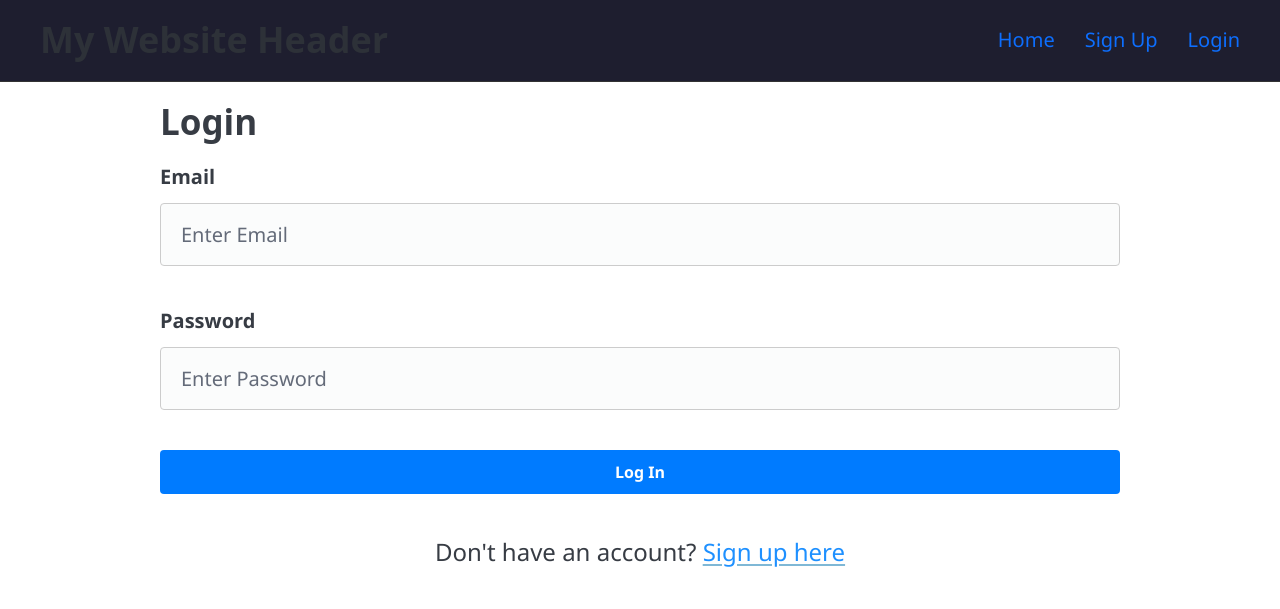
After one commit to manikandanx0/basic-crud-twitter, a Flask app: page /login in a window 1280 px wide. The commit adds this page. Shown: the top 609 px of the page. Run offline with Flask 3, Linux system fonts and the light colour scheme; some libraries are stand-ins or nearby versions.

Commit message:
Login systems
Login system enabled

wow login system

```diff
--- a/app.py
+++ b/app.py
@@ -1,14 +1,25 @@
-from flask import Flask, render_template, request
+from flask import Flask, render_template, request, redirect, url_for, flash
 from werkzeug.security import generate_password_hash, check_password_hash
+from flask_login import LoginManager, login_user, login_required, logout_user, current_user
 from models import db, User
 from datetime import datetime
 
 app = Flask(__name__)
 
 app.config["SQLALCHEMY_DATABASE_URI"] = "sqlite:///project.db"
+app.config['SECRET_KEY'] = 'SteelBallRun07'  # Added secret key for sessions
+
+# Initialize Flask-Login
+login_manager = LoginManager()
+login_manager.init_app(app)
+login_manager.login_view = 'login'
+login_manager.login_message = 'Please log in to access this page.'
 
 db.init_app(app)
 
+@login_manager.user_loader
+def load_user(user_id):
+    return db.session.get(User, int(user_id))
 
 with app.app_context():
     db.create_all()
@@ -22,41 +33,79 @@ def handleGet():
     return render_template("create_account.html")
 
 @app.route("/users")
+@login_required  # Protect this route
 def userList():
     users = db.session.execute(db.select(User).order_by(User.email)).scalars().all()
     for user in users:
         print(user.email, user.password, user.name, user.dob)
 
-    return render_template("userlist.html")
+    return render_template("userlist.html", users=users)
 
 @app.post("/signup")
 def postReqHandler():
     name = request.form.get("fname")
     email = request.form.get("email")
     password = request.form.get("psw")
-    #How would I send this to the db?
     dob_str = request.form.get("dob")
-
 
     try:
         dob = datetime.strptime(dob_str, "%Y-%m-%d").date()
     except ValueError:
-        return "Invalid date format. Please use YYYY-MM-DD.", 400
+        flash("Invalid date format. Please use YYYY-MM-DD.", "error")
+        return redirect(url_for('handleGet'))
 
     stmt = db.select(User).where(User.email == email)
     existing_user = db.session.execute(stmt).scalars().first()
- # type: ignore
+
     if existing_user:
-        return "Email already registered. Try a different one."
-    # print(f"Username: {username}, Password: {password}")
+        flash("Email already registered. Try a different one.", "error")
+        return redirect(url_for('handleGet'))
 
-    hashed_password = generate_password_hash(password)  # 🔐 HASHING HERE
-    new_user = User(email=email, password=hashed_password, name=name, dob=dob) #type: ignore
+    hashed_password = generate_password_hash(password)
+    new_user = User(email=email, password=hashed_password, name=name, dob=dob)
     db.session.add(new_user)
     db.session.commit()
-    return "success"
 
+    flash("Account created successfully! Please log in.", "success")
+    return redirect(url_for('login'))
 
+@app.route("/login", methods=["GET", "POST"])
+def login():
+    if request.method == "POST":
+        email = request.form.get("email")
+        password = request.form.get("password")
+
+        if not email or not password:
+            flash("Please fill in all fields.", "error")
+            return render_template("login.html")
+
+        # Find user by email
+        stmt = db.select(User).where(User.email == email)
+        user = db.session.execute(stmt).scalars().first()
+
+        if user and check_password_hash(user.password, password):
+            login_user(user)
+            flash(f"Welcome back, {user.name}!", "success")
+
+            # Redirect to next page if it exists, otherwise go to index
+            next_page = request.args.get('next')
+            return redirect(next_page) if next_page else redirect(url_for('index'))
+        else:
+            flash("Invalid email or password.", "error")
+
+    return render_template("loginpage.html")
+
+@app.route("/logout")
+@login_required
+def logout():
+    logout_user()
+    flash("You have been logged out successfully.", "info")
+    return redirect(url_for('index'))
+
+@app.route("/profile")
+@login_required
+def profile():
+    return render_template("profile.html", user=current_user)
 
 if __name__ == "__main__":
-    app.run(host='0.0.0.0',debug=True)
+    app.run(host='0.0.0.0', debug=True)
--- a/templates/base.html
+++ b/templates/base.html
@@ -20,8 +20,16 @@
             <h1>My Website Header</h1>
             <nav>
                 <a href="{{ url_for('index') }}">Home</a>
+                {% if current_user.is_authenticated %}
+                <a href="{{ url_for('userList') }}">Users</a>
+                <a href="{{ url_for('profile') }}">Profile</a>
+                <a href="{{ url_for('logout') }}"
+                    >Logout ({{ current_user.name }})</a
+                >
+                {% else %}
                 <a href="{{ url_for('handleGet') }}">Sign Up</a>
-                <a href="{{ url_for('userList') }}">Users</a>
+                <a href="{{ url_for('login') }}">Login</a>
+                {% endif %}
             </nav>
         </header>
 
--- /dev/null
+++ b/templates/loginpage.html
@@ -0,0 +1,117 @@
+{% extends "base.html" %} {% block title %}Login{% endblock %} {% block content
+%}
+<div class="container">
+    <h2>Login</h2>
+
+    <!-- Flash Messages -->
+    {% with messages = get_flashed_messages(with_categories=true) %} {% if
+    messages %}
+    <div class="flash-messages">
+        {% for category, message in messages %}
+        <div
+            class="alert alert-{{ 'danger' if category == 'error' else category }}"
+        >
+            {{ message }}
+        </div>
+        {% endfor %}
+    </div>
+    {% endif %} {% endwith %}
+
+    <form method="POST" action="{{ url_for('login') }}">
+        <div class="form-group">
+            <label for="email"><b>Email</b></label>
+            <input
+                type="email"
+                placeholder="Enter Email"
+                name="email"
+                class="form-control"
+                required
+            />
+        </div>
+
+        <div class="form-group">
+            <label for="password"><b>Password</b></label>
+            <input
+                type="password"
+                placeholder="Enter Password"
+                name="password"
+                class="form-control"
+                required
+            />
+        </div>
+
+        <div class="clearfix">
+            <button type="submit" class="btn btn-primary">Log In</button>
+        </div>
+    </form>
+
+    <div style="margin-top: 20px; text-align: center">
+        <p>
+            Don't have an account?
+            <a href="{{ url_for('handleGet') }}" style="color: dodgerblue"
+                >Sign up here</a
+            >
+        </p>
+    </div>
+</div>
+
+<style>
+    .form-group {
+        margin-bottom: 1rem;
+    }
+
+    .alert {
+        padding: 12px;
+        margin-bottom: 20px;
+        border: 1px solid transparent;
+        border-radius: 4px;
+    }
+
+    .alert-success {
+        color: #155724;
+        background-color: #d4edda;
+        border-color: #c3e6cb;
+    }
+
+    .alert-danger {
+        color: #721c24;
+        background-color: #f8d7da;
+        border-color: #f5c6cb;
+    }
+
+    .alert-info {
+        color: #0c5460;
+        background-color: #d1ecf1;
+        border-color: #bee5eb;
+    }
+
+    .btn {
+        padding: 10px 20px;
+        border: none;
+        border-radius: 4px;
+        cursor: pointer;
+        font-size: 16px;
+        text-decoration: none;
+        display: inline-block;
+    }
+
+    .btn-primary {
+        background-color: #007bff;
+        color: white;
+    }
+
+    .btn-primary:hover {
+        background-color: #0056b3;
+    }
+
+    .form-control {
+        width: 100%;
+        padding: 8px 12px;
+        margin: 4px 0;
+        display: inline-block;
+        border: 1px solid #ccc;
+        border-radius: 4px;
+        box-sizing: border-box;
+    }
+</style>
+{% endblock %}
```
Also changed, not shown: models.py (+6 -1 lines), templates/profile.html (added, +99 -0 lines), templates/userlist.html (+99 -3 lines).
